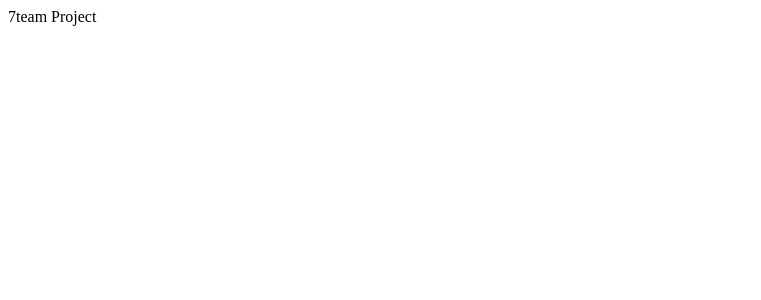
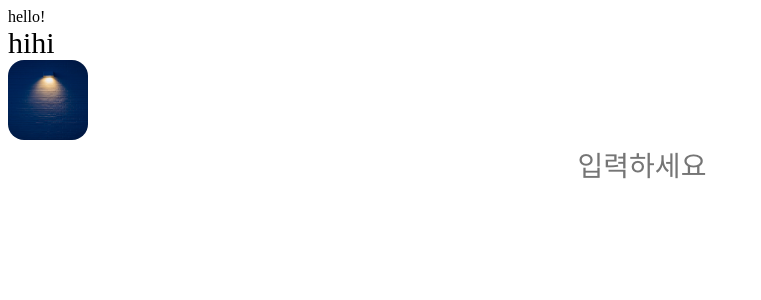
Before and after one commit to yunjichoi9151/White_Rabbit, a React app: page / in a window 1280 px wide. Shown: the top 300 px of the page, without its empty margins (0-761 px from the left). Built offline with nearby package versions, Linux system fonts and the light colour scheme.

Commit message:
✅ Test: component 테스트중
1. component 테스트중

```diff
--- a/src/App.jsx
+++ b/src/App.jsx
@@ -1,7 +1,30 @@
-import React from 'react';
+import React, { useState } from 'react';
+import BasicText from './components/common/BasicText';
+import BasicImage from './components/common/BasicImage';
+import BasicInput from './components/common/BasicInput';
 
 const App = () => {
-  return <div>7team Project</div>;
+  const [name, setName] = useState('');
+  const changeData = (e) => {
+    setName(e.target.value);
+  };
+
+  return (
+    <div>
+      <div>
+        <div>hello!</div>
+        <BasicText text='hihi' size='30px' />
+        <BasicImage src='/assets/img/back.jpg' size='5rem' />
+        <BasicInput
+          id='num'
+          type='string'
+          value={name}
+          handleOnChangeValue={changeData}
+          placeholder='입력하세요'
+        />
+      </div>
+    </div>
+  );
 };
 
 export default App;
```
